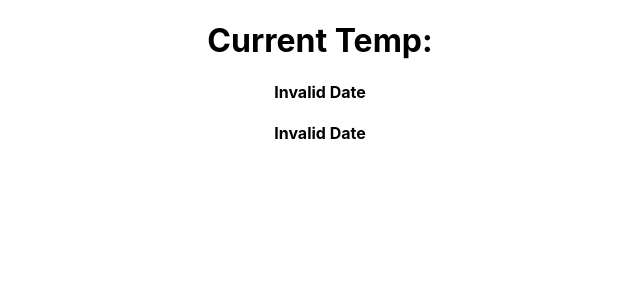
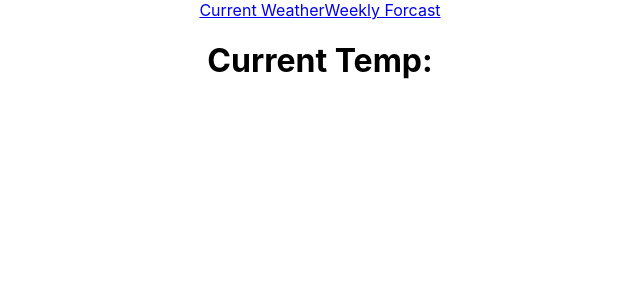
Before and after one commit to mlmccor/ez_weather, a React (Create React App) app in the folder ez_weather/: page / in a window 1280 px wide. Shown: the top 300 px of the page, without its empty margins (320-960 px from the left). Built offline with nearby package versions, Linux system fonts and the light colour scheme; no server answers.

Commit message:
began implimenting react router, needs connecting CurrentWeather

```diff
--- a/ez_weather/package.json
+++ b/ez_weather/package.json
@@ -6,6 +6,8 @@
     "react": "^16.12.0",
     "react-dom": "^16.12.0",
     "react-redux": "^7.1.3",
+    "react-router": "^5.1.2",
+    "react-router-dom": "^5.1.2",
     "react-scripts": "3.2.0",
     "redux": "^4.0.4",
     "redux-thunk": "^2.3.0"
--- a/ez_weather/src/App.js
+++ b/ez_weather/src/App.js
@@ -2,8 +2,10 @@ import React, { Component } from 'react';
 import logo from './logo.svg';
 import './App.css';
 import { connect } from 'react-redux'
+import { BrowserRouter as Router, Route, Link } from "react-router-dom";
 
 import CurrentWeather from './routes/CurrentWeather'
+import WeeklyForcast from './routes/WeeklyForcast'
 
 import {getWeather} from './actions/weatherActions'
 
@@ -15,9 +17,17 @@ class App extends Component {
 
   render() {
     return (
-      <div className="App">
-        <CurrentWeather current={this.props.weather.current}/>
-      </div>
+      <Router>
+        <div className="App">
+          <Link to='/'>Current Weather</Link>
+          <Link to='/weekly'>Weekly Forcast</Link>
+
+
+          <Route exact path='/' render= {props => <CurrentWeather/>}/>
+          <Route path='/weekly' render= {props => <WeeklyForcast/>}/>
+
+        </div>
+      </Router>
     );
   }
 }
--- a/ez_weather/src/routes/CurrentWeather.js
+++ b/ez_weather/src/routes/CurrentWeather.js
@@ -2,13 +2,22 @@ import React from 'react';
 
 
 const CurrentWeather = ({current}) => {
-  let time = new Date(current.time * 1000)
-  console.log(time)
+  const displayTime = () => {
+    if (current) {
+      let time = new Date(current.time * 1000)
+      return (
+        <div>
+        <h4>{time.toDateString()}</h4>
+        <h4>{time.toTimeString()}</h4>
+        </div>
+      )
+    }
+  }
+
   return (
     <div>
-      <h1>Current Temp: {current.temperature}</h1>
-      <h4>{time.toDateString()}</h4>
-      <h4>{time.toTimeString()}</h4>
+      <h1>Current Temp: { current && current.temperature}</h1>
+      {displayTime()}
     </div>
   )
 }
--- /dev/null
+++ b/ez_weather/src/routes/WeeklyForcast.js
@@ -0,0 +1,8 @@
+import React from 'react';
+
+const WeeklyForcast = () => {
+  return(
+    <h1>This Works</h1>
+  )
+}
+export default WeeklyForcast
```
Also changed, not shown: 1 other file (tests, documents, lock files or other folders).
